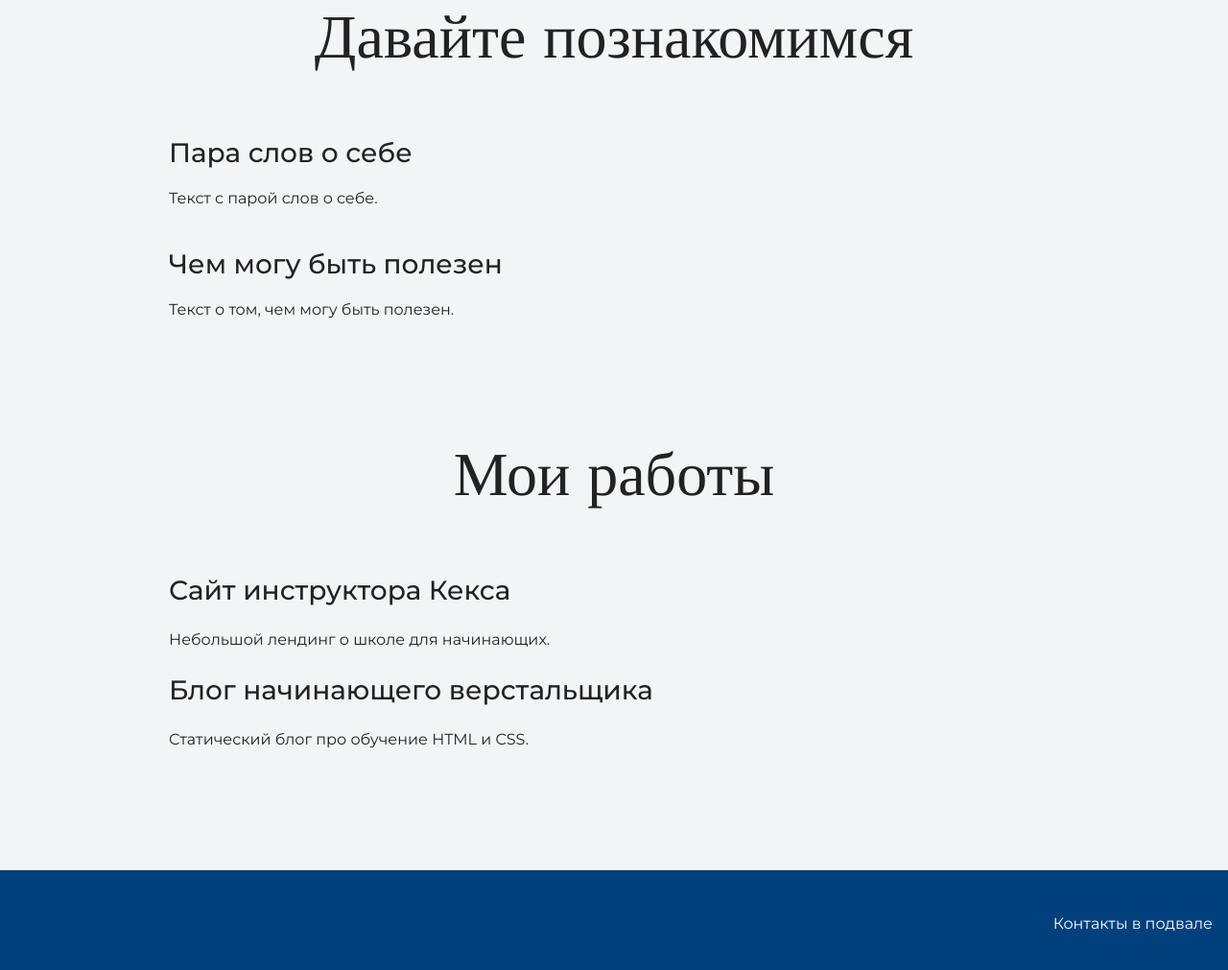
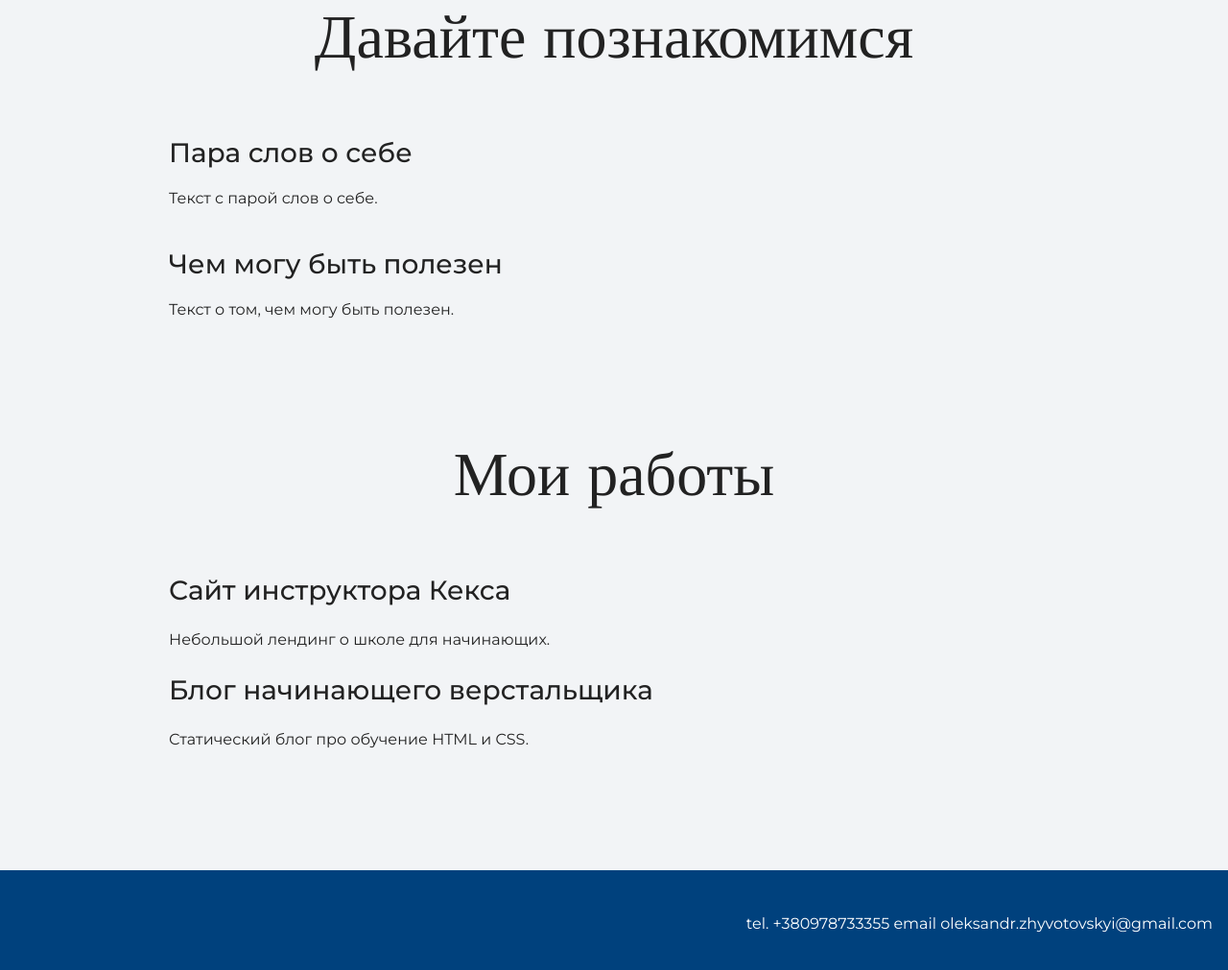
Before and after one commit to Novichek31/my-site, a plain HTML site: page index.html in a window 1280 px wide. Shown: the part 1033-2044 px from the top of the page at 96% size. Drawn offline with nearby package versions, Linux system fonts and the light colour scheme.

Commit message:
добавил контакты в подвал

```diff
--- a/index.html
+++ b/index.html
@@ -47,7 +47,8 @@
 
     <footer class="page-footer">
       <div class="container">
-      Контакты в подвале
+        tel. +380978733355
+        email oleksandr.zhyvotovskyi@gmail.com
       </div>
     </footer>
   </body>
```
